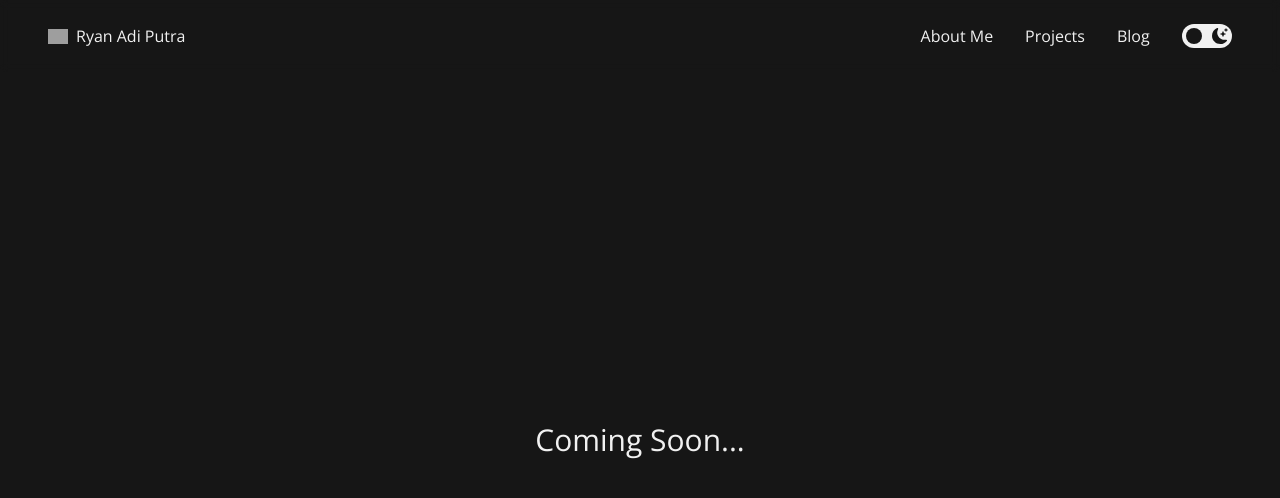
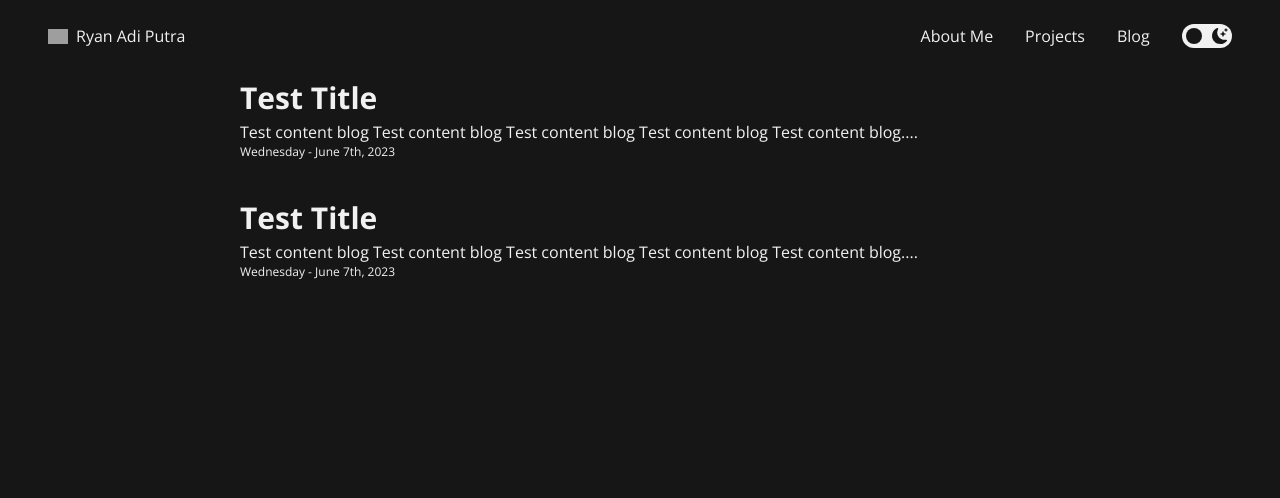
Before and after one commit to ryanadiputraa/portfolio-old, a Next.js app: page /blog in a window 1280 px wide. Shown: the top 498 px of the page. Built offline with nearby package versions, Linux system fonts and the light colour scheme; grey boxes are pictures that could not be loaded.

Commit message:
feat: blog page template

```diff
--- /dev/null
+++ b/src/app/blog/[title]/page.tsx
@@ -0,0 +1,35 @@
+import { Metadata } from 'next';
+import { format } from 'date-fns';
+
+import { contents } from '../page';
+
+interface Props {
+	params: { title: string };
+}
+
+export async function generateMetadata({ params }: Props): Promise<Metadata> {
+	const { title } = params;
+	const titles = title.split('-');
+	const metaTitles = titles.map((title) => title.charAt(0).toUpperCase() + title.slice(1));
+	const metaTitle = metaTitles.join(' ');
+
+	return {
+		title: `Ryan Adi Putra | ${metaTitle}`,
+	};
+}
+
+export default function Content({ params }: Props) {
+	const content = contents[params.title];
+
+	if (!content) return <div className="min-h-screen grid place-items-center">No Content Found...</div>;
+
+	return (
+		<div className="w-full max-w-4xl px-2 sm:px-12">
+			<div className="flex gap-1 py-4 mb-4 flex-col items-center border-b-[0.1rem] border-gray-600">
+				<h1 className="text-center text-2xl font-bold">{content.meta.title}</h1>
+				<span className="text-center text-sm">{format(content.meta.date, 'EEEE - MMMM do, yyyy')}</span>
+			</div>
+			<content.content />
+		</div>
+	);
+}
--- /dev/null
+++ b/src/app/blog/contents/components/code.tsx
@@ -0,0 +1,40 @@
+'use client';
+
+import hljs from 'highlight.js';
+import { useEffect, useState } from 'react';
+import { CopyToClipboard } from 'react-copy-to-clipboard';
+
+interface Props {
+	lang: string;
+	code: string;
+}
+
+export const Code = ({ lang, code }: Props) => {
+	const [copied, setCopied] = useState(false);
+
+	const highlightSyntax = (lang: string, code: string) => hljs.highlight(code, { language: lang }).value;
+
+	useEffect(() => {
+		if (!copied) return;
+		const t = setTimeout(() => {
+			setCopied(false);
+		}, 2000);
+		return () => clearTimeout(t);
+	}, [copied]);
+
+	return (
+		<pre className="relative">
+			<CopyToClipboard text={code} onCopy={() => setCopied(true)}>
+				<button className="bg-accent font-bold p-1 px-2 absolute top-[15%] right-[5%] sm:right-[2%] text-sm sm:text-normal">
+					{copied ? 'Copied!' : 'Copy'}
+				</button>
+			</CopyToClipboard>
+			<code
+				className="p-4 font inline-block bg-dark-black my-4 w-full text-white rounded-md text-sm sm:text-normal"
+				dangerouslySetInnerHTML={{
+					__html: highlightSyntax(lang, code),
+				}}
+			/>
+		</pre>
+	);
+};
--- /dev/null
+++ b/src/app/blog/contents/components/paragraph.tsx
@@ -0,0 +1,3 @@
+import { ReactNode } from 'react';
+
+export const Paragraph = ({ children }: { children: ReactNode }) => <p className="my-4 text-justify">{children}</p>;
--- /dev/null
+++ b/src/app/blog/contents/test.tsx
@@ -0,0 +1,44 @@
+import hljs from 'highlight.js';
+import go from 'highlight.js/lib/languages/go';
+hljs.registerLanguage('golang', go);
+
+import { Content } from '../page';
+import { Code } from './components/code';
+import { Paragraph } from './components/paragraph';
+
+export const test: Content = {
+	meta: {
+		title: 'Test Title',
+		description: 'Test content blog Test content blog Test content blog Test content blog Test content blog....',
+		date: new Date(),
+	},
+	content: () => {
+		return (
+			<article>
+				<Paragraph>
+					This is a test content that can do something This is a test content that can do something This is a test
+					content that can do something This is a test content that can do something This is a test content that can do
+					something This is a test content that can do something This is a test content that can do something This is a
+					test content that can do something This is a test content that can do something This is a test content that
+					can do something
+				</Paragraph>
+				<Code lang="golang" code={helloWorldCode} />
+				<Paragraph>
+					This is a test content that can do something This is a test content that can do something This is a test
+					content that can do something This is a test content that can do something This is a test content that can do
+					something This is a test content that can do something This is a test content that can do something This is a
+					test content that can do something This is a test content that can do something This is a test content that
+					can do something
+				</Paragraph>
+			</article>
+		);
+	},
+};
+
+const helloWorldCode = `
+package main
+
+func main() {
+	print("Hello World!")
+}
+`;
--- a/src/app/blog/page.tsx
+++ b/src/app/blog/page.tsx
@@ -1,7 +1,40 @@
+import Link from 'next/link';
+import { JSX } from 'react';
+
+import { test } from './contents/test';
+import { format } from 'date-fns';
+
+export interface Content {
+	meta: {
+		title: string;
+		description: string;
+		date: Date;
+	};
+	content: () => JSX.Element;
+}
+
+const trimTitle = (title: string) => title.toLocaleLowerCase().replace(' ', '-');
+
+export const contents: { [key: string]: Content } = {
+	[trimTitle(test.meta.title)]: test,
+	[trimTitle('Test Second Content')]: test,
+};
+
 export default function Blog() {
-  return (
-    <div className="grid items-center text-3xl">
-      <span>Coming Soon...</span>
-    </div>
-  )
+	return (
+		<div className="flex flex-col w-full max-w-4xl gap-10 px-4 sm:px-12">
+			{Object.keys(contents).map((title) => {
+				const metaContent = contents[title].meta;
+				return (
+					<div className="flex flex-col items-start">
+						<Link href={`/blog/${title}`}>
+							<h2 className="text-3xl font-bold hover:underline cursor-pointer mb-1">{metaContent.title}</h2>
+						</Link>
+						<p className="">{metaContent.description}</p>
+						<span className="text-xs font-thin">{format(metaContent.date, 'EEEE - MMMM do, yyyy')}</span>
+					</div>
+				);
+			})}
+		</div>
+	);
 }
--- a/src/app/layout.tsx
+++ b/src/app/layout.tsx
@@ -1,56 +1,51 @@
-import "./globals.css"
-import "react-tooltip/dist/react-tooltip.css"
-import { Open_Sans } from "next/font/google"
+import './globals.css';
+import 'react-tooltip/dist/react-tooltip.css';
+import { Open_Sans } from 'next/font/google';
 
-import { Header } from "./components/header"
-import { SideNav } from "./components/sidenav"
+import { Header } from './components/header';
+import { SideNav } from './components/sidenav';
 
-const inter = Open_Sans({ subsets: ["latin"] })
+const inter = Open_Sans({ subsets: ['latin'] });
 
 export const metadata = {
-  title: "Ryan Adi Putra",
-  description: "Software Engineer Portfolio",
+	title: 'Ryan Adi Putra',
+	description: 'Software Engineer Portfolio',
 	icons: {
-    icon: "/img/favicon.png",
+		icon: '/img/favicon.png',
 	},
-}
+};
 
 export interface INav {
-  label: string
-  href: string
+	label: string;
+	href: string;
 }
 
 const pages: INav[] = [
 	{
-    href: "/about",
-    label: "About Me",
+		href: '/about',
+		label: 'About Me',
 	},
 	{
-    href: "/projects",
-    label: "Projects",
+		href: '/projects',
+		label: 'Projects',
 	},
 	{
-    href: "/blog",
-    label: "Blog",
+		href: '/blog',
+		label: 'Blog',
 	},
-]
+];
 
-export default function RootLayout({
-  children,
-}: {
-  children: React.ReactNode
-}) {
+export default function RootLayout({ children }: { children: React.ReactNode }) {
 	return (
 		<html lang="en" className="dark">
-      <body
-        className={`${inter.className} transition-colors text-black dark:text-white bg-white dark:bg-black`}
-      >
+			<head>
+				<link rel="stylesheet" href="//cdnjs.cloudflare.com/ajax/libs/highlight.js/10.0.3/styles/vs2015.min.css" />
+			</head>
+			<body className={`${inter.className} transition-colors text-black dark:text-white bg-white dark:bg-black`}>
 				<Header pages={pages} />
-        <main className="pt-20 min-h-screen flex justify-center px-4 sm:px-0">
-          {children}
-        </main>
+				<main className="pt-20 min-h-screen flex justify-center px-4 sm:px-0">{children}</main>
 				<SideNav pages={pages} />
 			</body>
 		</html>
-  )
+	);
 }
```
Also changed, not shown: package.json (+7 -0 lines), 1 other file (tests, documents, lock files or other folders). Lines whose indentation alone changed are shown as unchanged.
